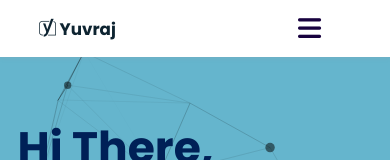
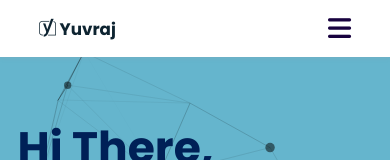
Before and after one commit to yuvi1901/portfolio, a plain HTML site: page index.html in a window 390 px wide. Shown: the top 160 px of the page. Drawn offline with nearby package versions, Linux system fonts and the light colour scheme.

Commit message:
Update style.css

```diff
--- a/assets/css/style.css
+++ b/assets/css/style.css
@@ -90,9 +90,7 @@ html::-webkit-scrollbar-thumb {
     margin: 10px 0;
     text-align: left;
   }
-  #menu{
-    margin-right: 30px;
-  }
+
 }
 
 /* pre loader start */
```
